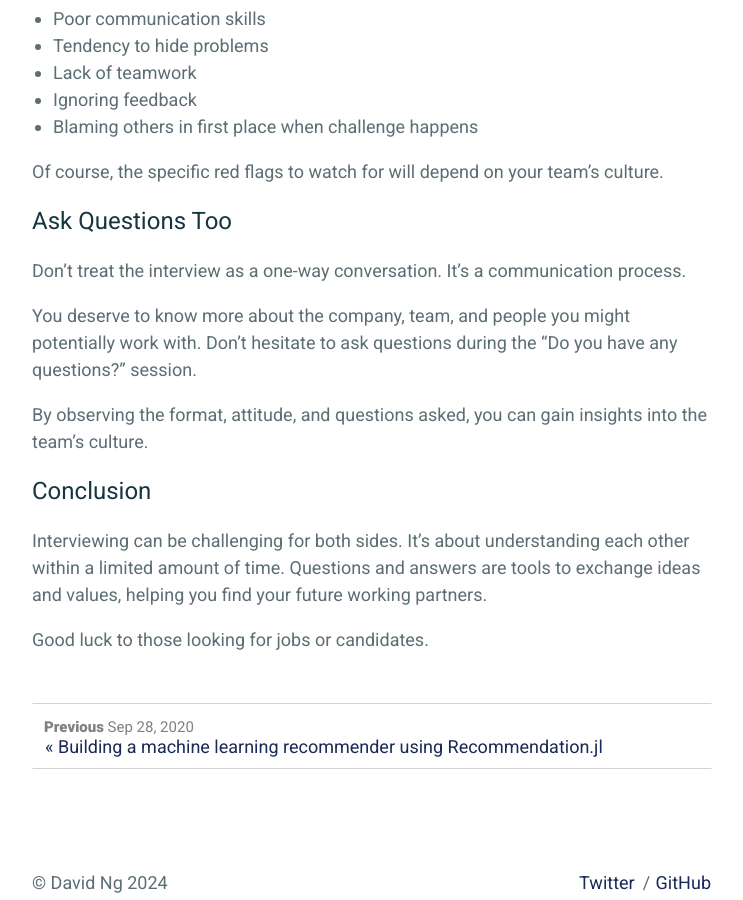
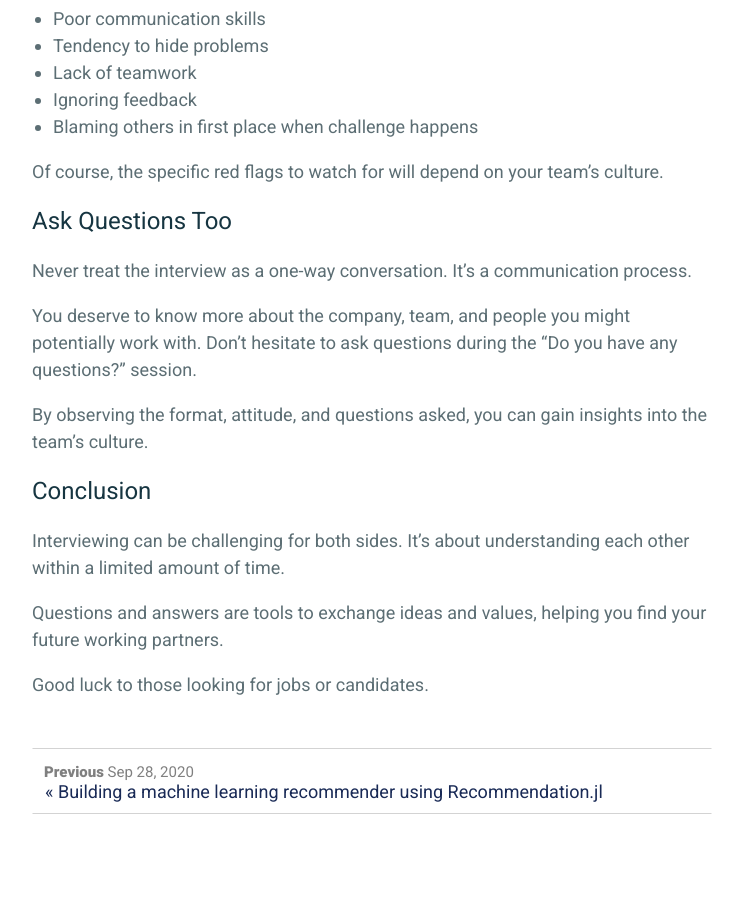
Before and after one commit to david90/paper, a Jekyll site: the page built from _posts/2024-08-29-dev-cultural-interview-questions.md, in a window 1280 px wide and 900 px high, scrolled down 2455 px. Shown: the whole window, without its empty margins (268-1011 px from the left). Built offline with Jekyll 4.4.1, drawn with Linux system fonts in a browser that asks for light colours; comment, search, counter and statistics services are not loaded; some of the changed lines change nothing that is shown; some of the changed text lies outside the part shown.

Commit message:
Update 2024-08-29-dev-cultural-interview-questions.md

```diff
--- a/_posts/2024-08-29-dev-cultural-interview-questions.md
+++ b/_posts/2024-08-29-dev-cultural-interview-questions.md
@@ -55,14 +55,14 @@
 
 ## What to Expect
 
-Don't expect to find model answers for these questions.
+**Don't** expect model answers from these questions.
 
 The questions themselves shouldn't have predefined responses.
 
 Instead, focus on the follow-up questions that interviewers might ask to learn more about your values and approach to work.
 
 For example, if asked about a time you had to deliver a project under a tight deadline,
-the interviewer might follow up with **"How did you find that experience?"** or **"Is there a better way you think you could have approached the situation?"**
+the interviewer might follow up with *"How did you find that experience?"* or *"Is there a better way you think you could have approached the situation?"*
 
 These follow-up questions allow the interviewer to understand your priorities and problem-solving skills.
 
@@ -82,7 +82,7 @@
 
 ## Ask Questions Too
 
-Don't treat the interview as a one-way conversation.
+Never treat the interview as a one-way conversation.
 It's a communication process.
 
 You deserve to know more about the company, team, and people you might potentially work with.
@@ -94,6 +94,7 @@
 
 Interviewing can be challenging for both sides.
 It's about understanding each other within a limited amount of time.
+
 Questions and answers are tools to exchange ideas and values, helping you find your future working partners.
 
 Good luck to those looking for jobs or candidates.
```
